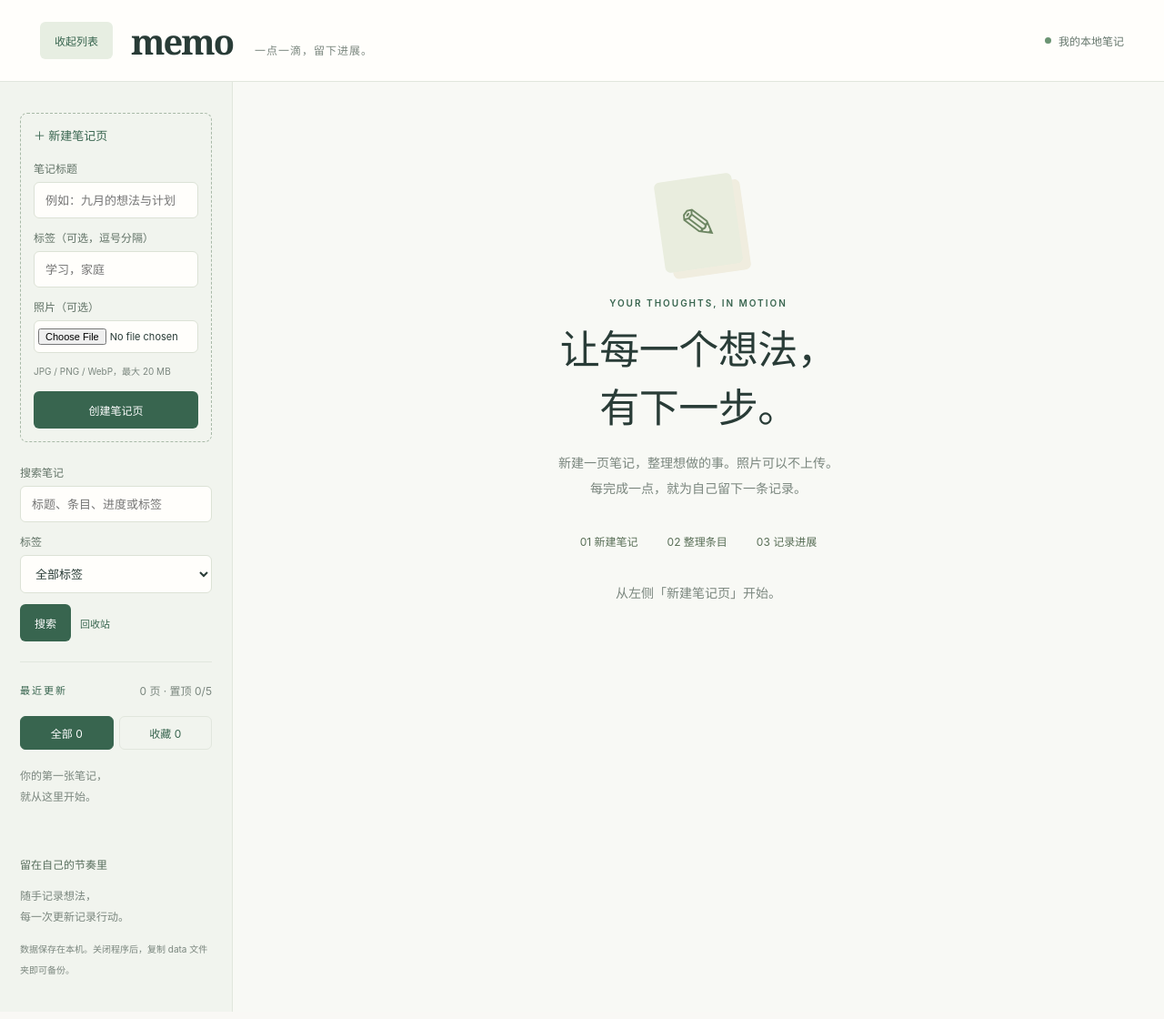
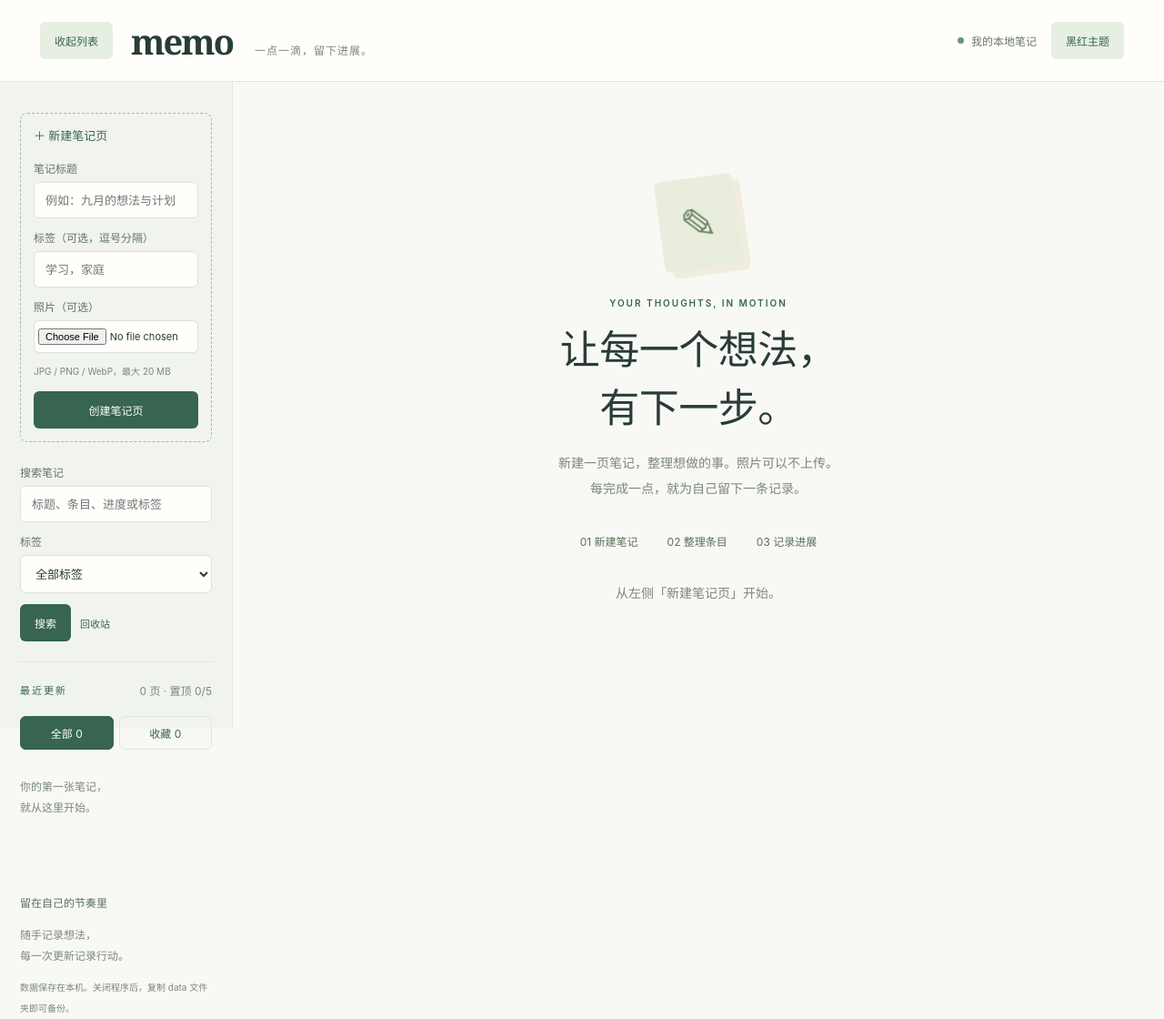
Before and after one commit to hransun/memo, a FastAPI app: page / in a window 1280 px wide. Shown: the whole page at 91% size. Run offline with FastAPI, Linux system fonts and the light colour scheme; data that the repository does not hold is empty.

Commit message:
feat: add switchable black and red cinema theme

```diff
--- /dev/null
+++ b/static/theme.js
@@ -0,0 +1,22 @@
+(() => {
+  function applyTheme(theme) {
+    document.documentElement.dataset.theme = theme;
+    const button = document.querySelector('#toggle-theme');
+    if (button) {
+      const dark = theme === 'cinema';
+      button.textContent = dark ? '浅色主题' : '黑红主题';
+      button.setAttribute('aria-pressed', String(dark));
+    }
+  }
+  let saved = 'light';
+  try { saved = localStorage.getItem('memo-theme') || saved; } catch {}
+  applyTheme(saved === 'cinema' ? 'cinema' : 'light');
+  document.addEventListener('DOMContentLoaded', () => {
+    applyTheme(document.documentElement.dataset.theme);
+    document.querySelector('#toggle-theme')?.addEventListener('click', () => {
+      const next = document.documentElement.dataset.theme === 'cinema' ? 'light' : 'cinema';
+      applyTheme(next);
+      try { localStorage.setItem('memo-theme', next); } catch {}
+    });
+  });
+})();
--- /dev/null
+++ b/static/themes.css
@@ -0,0 +1,78 @@
+/* Theme is a view concern: no server or data changes. */
+:root[data-theme="cinema"] {
+  color-scheme: dark;
+  --green: #c91e2b;
+  --line: #353535;
+  --muted: #aaa;
+  background: #101010;
+  color: #f0eeee;
+}
+[data-theme="cinema"] body { background: #101010; }
+[data-theme="cinema"] header { background: #141414; }
+[data-theme="cinema"] .brand { color: #ed2734; }
+[data-theme="cinema"] aside { background: #171717; }
+[data-theme="cinema"] .item,
+[data-theme="cinema"] .page-settings form,
+[data-theme="cinema"] input,
+[data-theme="cinema"] textarea,
+[data-theme="cinema"] select { background: #202020; color: #f0eeee; border-color: #414141; }
+[data-theme="cinema"] .page-link.active { background: #2a1c1e; border-left-color: #e52b38; box-shadow: none; }
+[data-theme="cinema"] .page-link:hover { background: #292929; }
+[data-theme="cinema"] .secondary,
+[data-theme="cinema"] .tag-chips a,
+[data-theme="cinema"] .pin-label { background: #382025; color: #ff929b; }
+[data-theme="cinema"] .eyebrow,
+[data-theme="cinema"] .upload summary,
+[data-theme="cinema"] .page-settings summary,
+[data-theme="cinema"] .search-actions a,
+[data-theme="cinema"] .pin-button,
+[data-theme="cinema"] .favorite-button,
+[data-theme="cinema"] .item summary { color: #ff929b; }
+[data-theme="cinema"] .list-filters button { color: #ddd; }
+[data-theme="cinema"] .list-filters button[aria-pressed="true"] { background: #b8202b; border-color: #b8202b; color: #fff; }
+[data-theme="cinema"] label,
+[data-theme="cinema"] .local,
+[data-theme="cinema"] .aside-note strong,
+[data-theme="cinema"] .entry p,
+[data-theme="cinema"] .latest,
+[data-theme="cinema"] .steps { color: #c4bfc0; }
+[data-theme="cinema"] .local i { background: #ee3945; }
+[data-theme="cinema"] .upload,
+[data-theme="cinema"] .list-empty,
+[data-theme="cinema"] .entry { border-color: #494044; }
+[data-theme="cinema"] .photo-frame { background: #242020; border-color: #41383a; }
+[data-theme="cinema"] .paper-mark { background: #352025; color: #ff929b; box-shadow: 8px 8px 0 #21191b; }
+[data-theme="cinema"] .badge { background: #363636; color: #ddd; }
+[data-theme="cinema"] .badge.doing { background: #473623; color: #f0c77b; }
+[data-theme="cinema"] .badge.done { background: #263b2c; color: #b1d6ae; }
+[data-theme="cinema"] .item.done h3 { color: #b2b2b2; }
+[data-theme="cinema"] .list-empty h3,
+[data-theme="cinema"] .list-empty>span { color: #c6b9bc; }
+[data-theme="cinema"] progress,
+[data-theme="cinema"] progress::-webkit-progress-bar { background: #373032; }
+[data-theme="cinema"] progress::-webkit-progress-value { background: #d83543; }
+[data-theme="cinema"] progress::-moz-progress-bar { background: #d83543; }
+[data-theme="cinema"] input:focus,
+[data-theme="cinema"] textarea:focus,
+[data-theme="cinema"] select:focus { outline-color: #ff929b; }
+[data-theme="cinema"] #notice { background: #90212a; color: white; }
+[data-theme="cinema"] .danger:hover { color: #ff939a; }
+
+/* Keep everyday navigation calm, without hiding controls on touch devices. */
+header { gap: 16px; }
+header .local { margin-left: auto; }
+.sidebar-actions button { opacity: .75; }
+.sidebar-entry:hover .sidebar-actions button,
+.sidebar-entry:focus-within .sidebar-actions button { opacity: 1; }
+.item { padding: 22px; }
+.item h3 { font-size: 15px; }
+@media (min-width: 1051px) {
+  #memo-sidebar { position: sticky; top: 0; height: calc(100vh - 90px); display: flex; flex-direction: column; }
+  #memo-sidebar nav { flex: 1; min-height: 120px; overflow-y: auto; }
+  #memo-sidebar .aside-note { margin-top: 20px; }
+}
+@media (max-width: 650px) {
+  header { flex-wrap: wrap; height: auto; min-height: 72px; padding-top: 12px; padding-bottom: 12px; gap: 10px; }
+  header .local { display: none; }
+  #toggle-theme { margin-left: auto; padding: 9px; font-size: 11px; }
+}
--- a/templates/index.html
+++ b/templates/index.html
@@ -1,8 +1,8 @@
 <!doctype html>
 <html lang="zh-CN">
-<head><meta charset="utf-8"><meta name="viewport" content="width=device-width, initial-scale=1"><title>memo · 把想法往前推进</title><link rel="stylesheet" href="/static/style.css"><script src="/static/app.js" defer></script></head>
+<head><meta charset="utf-8"><meta name="viewport" content="width=device-width, initial-scale=1"><title>memo · 把想法往前推进</title><link rel="stylesheet" href="/static/style.css"><link rel="stylesheet" href="/static/themes.css"><script src="/static/theme.js"></script><script src="/static/app.js" defer></script></head>
 <body>
-<header><div class="header-start"><button id="toggle-sidebar" class="secondary" type="button" aria-controls="memo-sidebar" aria-expanded="true">收起列表</button><a class="brand" href="/">memo<span>一点一滴，留下进展。</span></a></div><span class="local"><i></i> 我的本地笔记</span></header>
+<header><div class="header-start"><button id="toggle-sidebar" class="secondary" type="button" aria-controls="memo-sidebar" aria-expanded="true">收起列表</button><a class="brand" href="/">memo<span>一点一滴，留下进展。</span></a></div><span class="local"><i></i> 我的本地笔记</span><button type="button" id="toggle-theme" class="secondary" aria-pressed="false">黑红主题</button></header>
 <div class="workspace">
 <aside id="memo-sidebar">
   <details class="upload" {% if not pages %}open{% endif %}><summary>＋ 新建笔记页</summary><form action="/pages?token={{ token }}" method="post" enctype="multipart/form-data"><label>笔记标题<input name="title" required maxlength="200" placeholder="例如：九月的想法与计划"></label><label>标签（可选，逗号分隔）<input name="tags" maxlength="310" placeholder="学习，家庭"></label><label>照片（可选）<input name="photo" type="file" accept="image/jpeg,image/png,image/webp"></label><small>JPG / PNG / WebP，最大 20 MB</small><button type="submit">创建笔记页</button></form></details>
--- a/templates/trash.html
+++ b/templates/trash.html
@@ -1,6 +1,6 @@
 <!doctype html>
-<html lang="zh-CN"><head><meta charset="utf-8"><meta name="viewport" content="width=device-width, initial-scale=1"><title>回收站 · memo</title><link rel="stylesheet" href="/static/style.css"><script src="/static/app.js" defer></script></head>
-<body><header><a class="brand" href="/">memo</a><a class="button" href="/">返回笔记</a></header>
+<html lang="zh-CN"><head><meta charset="utf-8"><meta name="viewport" content="width=device-width, initial-scale=1"><title>回收站 · memo</title><link rel="stylesheet" href="/static/style.css"><link rel="stylesheet" href="/static/themes.css"><script src="/static/theme.js"></script><script src="/static/app.js" defer></script></head>
+<body><header><a class="brand" href="/">memo</a><a class="button" href="/">返回笔记</a><button type="button" id="toggle-theme" class="secondary" aria-pressed="false">黑红主题</button></header>
 <main class="trash-main"><p class="eyebrow">TRASH</p><h1>回收站</h1><p class="muted">笔记、照片和进度记录会保留，直到你选择彻底删除。恢复笔记后可重新置顶。</p>
 {% for kind, records in [('pages', pages), ('items', items)] %}
 <section><h2>{{ '笔记页' if kind == 'pages' else '条目' }} · {{ records|length }}</h2>
```
